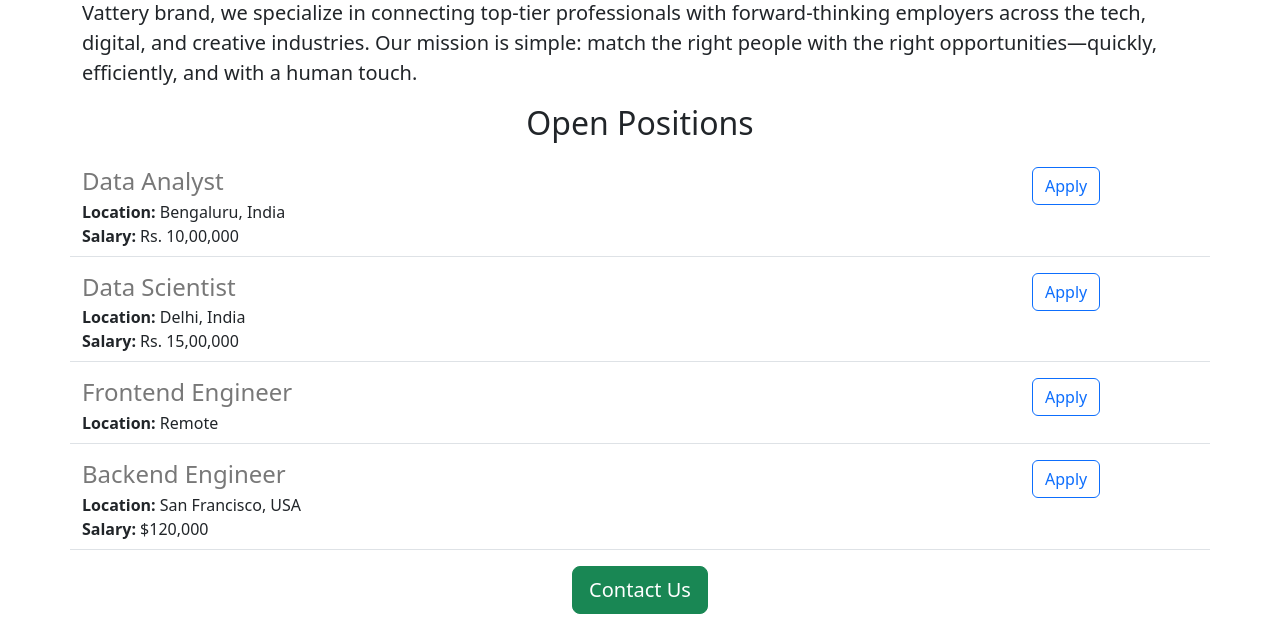
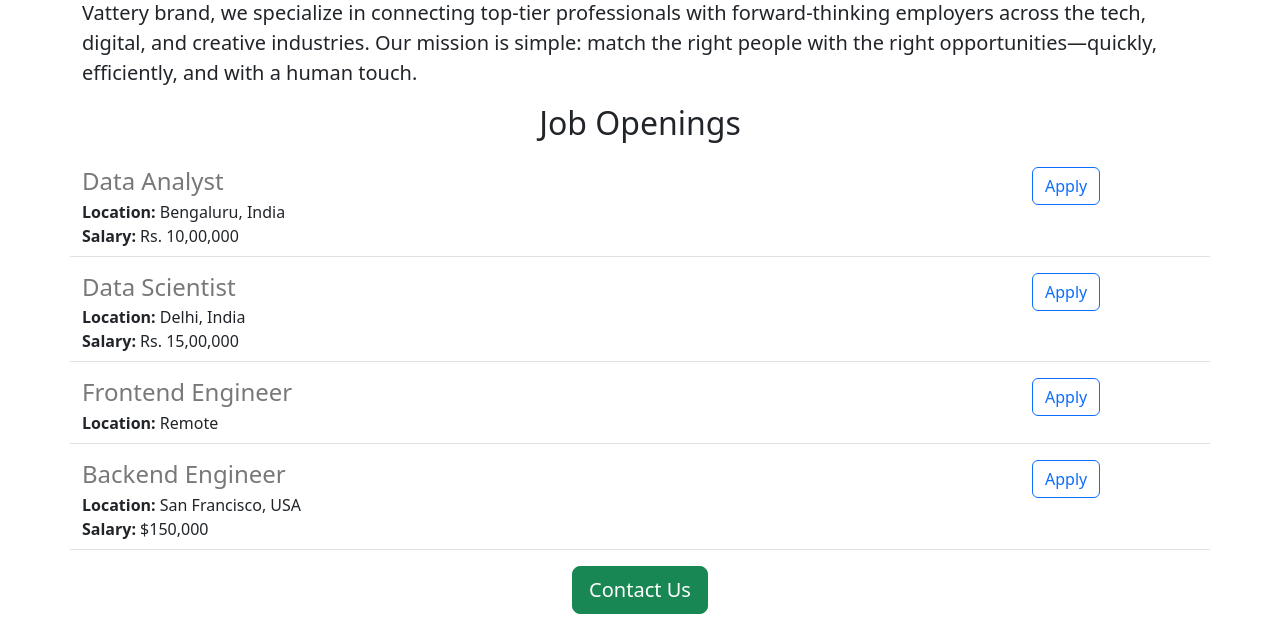
Before and after one commit to majorviktour/victor-career-website, a Flask app: page / in a window 1280 px wide. Shown: the part 542-1166 px from the top of the page. Run offline with Flask 3, Linux system fonts and the light colour scheme.

Commit message:
Made some changes

```diff
--- a/app.py
+++ b/app.py
@@ -24,7 +24,7 @@ JOBS = [
         'id': 4,
         'title': 'Backend Engineer',
         'location': 'San Francisco, USA',
-        'salary': '$120,000'
+        'salary': '$150,000'
     }
 ]
 
--- a/templates/home.html
+++ b/templates/home.html
@@ -23,7 +23,7 @@
     <p class='lead'>
       At Vattery Recruitment, we believe that great talent builds great companies. As a dynamic recruitment arm of the Vattery brand, we specialize in connecting top-tier professionals with forward-thinking employers across the tech, digital, and creative industries. Our mission is simple: match the right people with the right opportunities—quickly, efficiently, and with a human touch.
     </p>
-    <h2 class='text-center mt-2 mb-4'>Open Positions</h2>
+    <h2 class='text-center mt-2 mb-4'>Job Openings</h2>
     <div>
       {% for job in jobs %}
 
```
